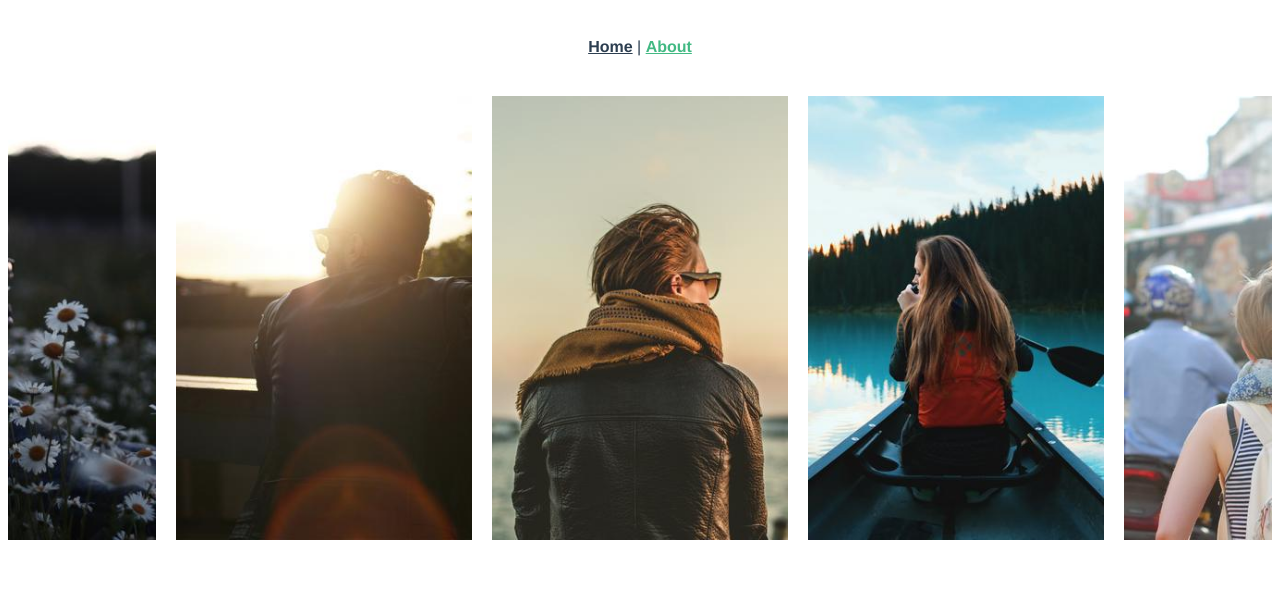
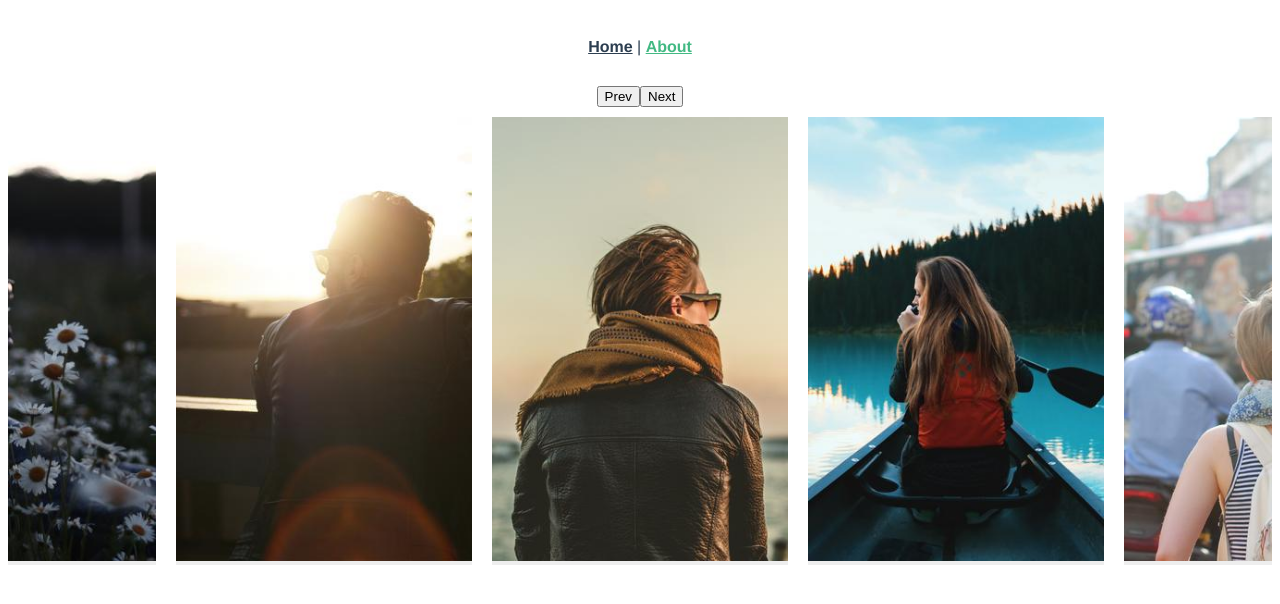
Before and after one commit to henrykohl/vue.js-project, a Vue app: page /about in a window 1280 px wide. Shown: the top 604 px of the page. Built offline with nearby package versions, Linux system fonts and the light colour scheme.

Commit message:
切換動畫

```diff
--- a/src/views/AboutView.vue
+++ b/src/views/AboutView.vue
@@ -1,11 +1,11 @@
 <template>
-  <!-- <div class="about"> -->
+  <div class="about">
     <!-- <h1>This is an about page</h1> -->
-    <!-- <button @click="change(now-1)">Prev</button>
-    <button @click="change(now+1)">Next</button> -->
+    <button @click="change(now-1)">Prev</button>
+    <button @click="change(now+1)">Next</button>
     <div class="card-slider">
-      <!-- name="flip-list" -->
-      <transition-group class="card-slider-items" >
+      <!-- transition-group 的名稱 name="flip-list" -->
+      <transition-group class="card-slider-items" name="flip-list">
         <div class="card-slider-item" v-for="item in showImages" :key="item.id" :data-id="item.id">
         <!-- <div class="card-slider-item" v-for="item in showImages" :key="item.id"> -->
         <!-- <div class="card-slider-item" v-for="item in allImages" :key="item.id"> -->
@@ -15,7 +15,7 @@
 
       </transition-group>
     </div>
-  <!-- </div> -->
+  </div>
 
 </template>
 
@@ -54,20 +54,20 @@ export default {
       const start = this.now - 4
       return this.allImages.slice(start).concat(this.allImages.slice(0, start))
     }
+  },
+  methods: {
+    change (index) {
+      const limit = this.allImages.length - 1
+      this.now = index < 0 ? limit : index > limit ? 0 : index
+      // if (index < 0) {
+      //   this.now = limit
+      // } else if (index > limit) {
+      //   this.now = 0
+      // } else {
+      //   this.now = index
+      // }
+    }
   }
-  // methods: {
-  //   change (index) {
-  //     const limit = this.allImages.length - 1
-  //     this.now = index < 0 ? limit : index > limit ? 0 : index
-  //     // if (index < 0) {
-  //     //   this.now = limit
-  //     // } else if (index > limit) {
-  //     //   this.now = 0
-  //     // } else {
-  //     //   this.now = index
-  //     // }
-  //   }
-  // }
 }
 </script>
 
@@ -89,23 +89,24 @@ export default {
 
 .card-slider-item{
 
-  /* z-index: 1; */
+  z-index: 1;
   flex: calc(25% - 20px) 0 0;
   /* flex: 20% 0 0; */
   margin: 10px;
-  /* background-color: #eee; */
+  /* 用在圖片onError的情況下 */
+  background-color: #eee;
 }
-/*
+
 .card-slider-item:first-child,.card-slider-item:last-child{
   z-index: -1;
   visibility: hidden;
-} */
+}
 img{
   width: 100%;
 }
-/*
+
 .flip-list-move {
   transition: transform 0.5s;
-} */
+}
 
 </style>
```
